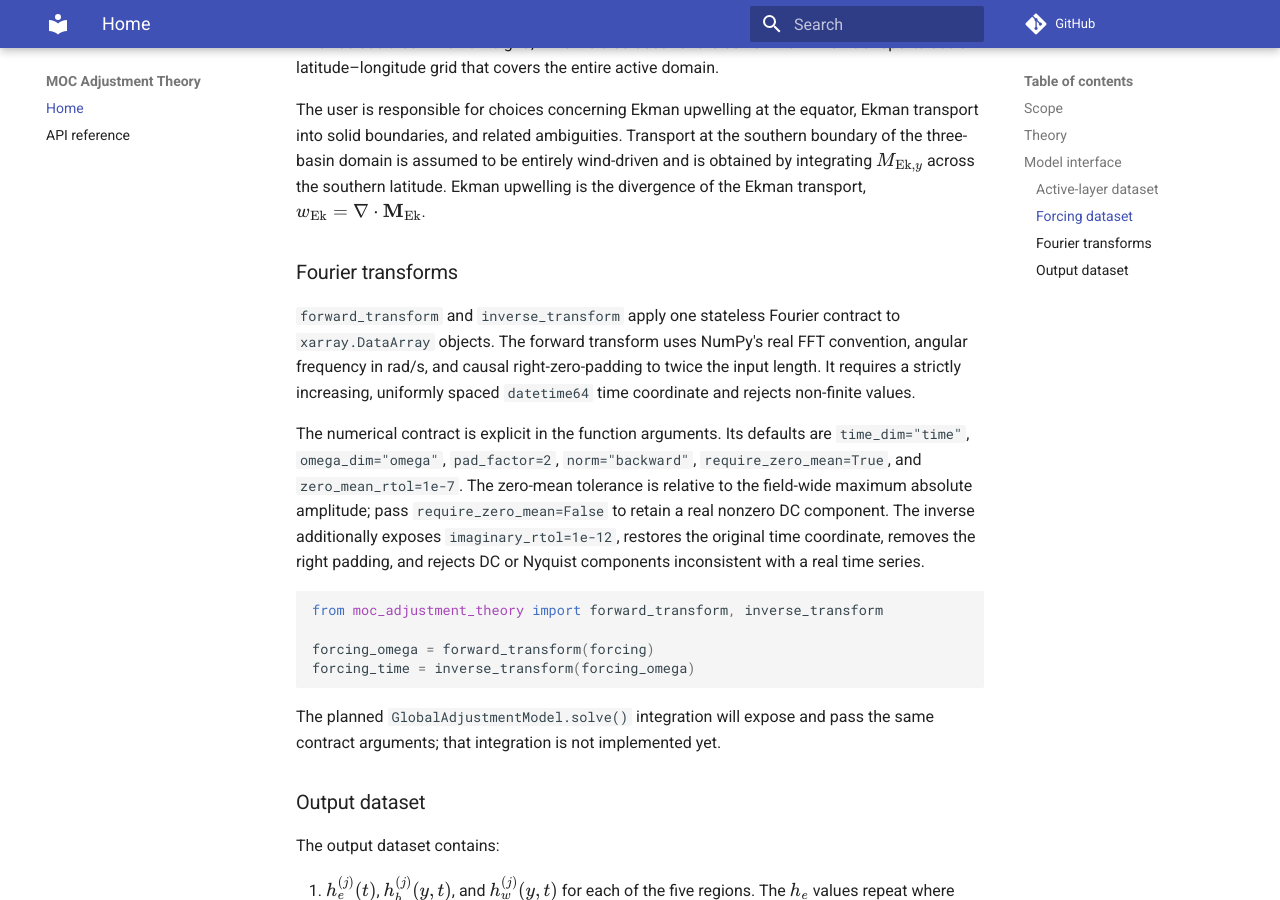
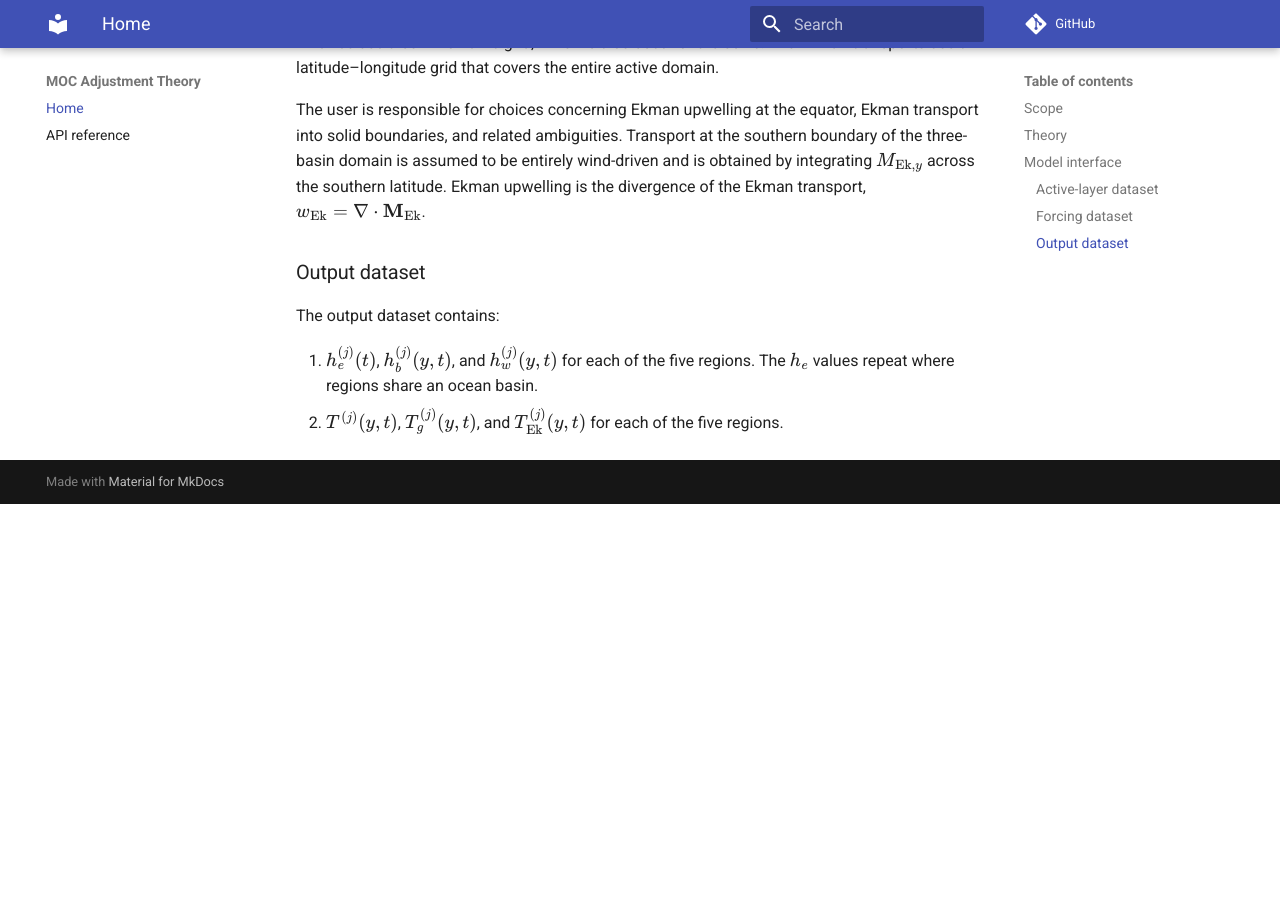
Before and after one commit to andrewwatford/MOCAdjustmentTheory, an MkDocs documentation site: the page built from docs/index.md, in a window 1280 px wide and 900 px high, scrolled down 3636 px. Built offline with MkDocs 1.6.1 and Material for MkDocs 9.7.7, drawn with Linux system fonts in a browser that asks for light colours; comment, search, counter and statistics services are not loaded; after the commit the page ends 4140 px from its top, so only the background shows below that.

Commit message:
remove fourier reference from index

````diff
--- a/docs/index.md
+++ b/docs/index.md
@@ -187,34 +187,6 @@ wind-driven and is obtained by integrating $M_{\mathrm{Ek},y}$ across the
 southern latitude. Ekman upwelling is the divergence of the Ekman transport,
 $w_{\mathrm{Ek}}=\nabla\mathbin{\cdot}\mathbf{M}_{\mathrm{Ek}}$.
 
-### Fourier transforms
-
-`forward_transform` and `inverse_transform` apply one stateless Fourier
-contract to `xarray.DataArray` objects. The forward transform uses NumPy's real
-FFT convention, angular frequency in rad/s, and causal right-zero-padding to
-twice the input length. It requires a strictly increasing, uniformly spaced
-`datetime64` time coordinate and rejects non-finite values.
-
-The numerical contract is explicit in the function arguments. Its defaults
-are `time_dim="time"`, `omega_dim="omega"`, `pad_factor=2`,
-`norm="backward"`, `require_zero_mean=True`, and
-`zero_mean_rtol=1e-7`. The zero-mean tolerance is relative to the field-wide
-maximum absolute amplitude; pass `require_zero_mean=False` to retain a real
-nonzero DC component. The inverse additionally exposes
-`imaginary_rtol=1e-12`, restores the original time coordinate, removes the
-right padding, and rejects DC or Nyquist components inconsistent with a real
-time series.
-
-```python
-from moc_adjustment_theory import forward_transform, inverse_transform
-
-forcing_omega = forward_transform(forcing)
-forcing_time = inverse_transform(forcing_omega)
-```
-
-The planned `GlobalAdjustmentModel.solve()` integration will expose and pass
-the same contract arguments; that integration is not implemented yet.
-
 ### Output dataset
 
 The output dataset contains:
````
